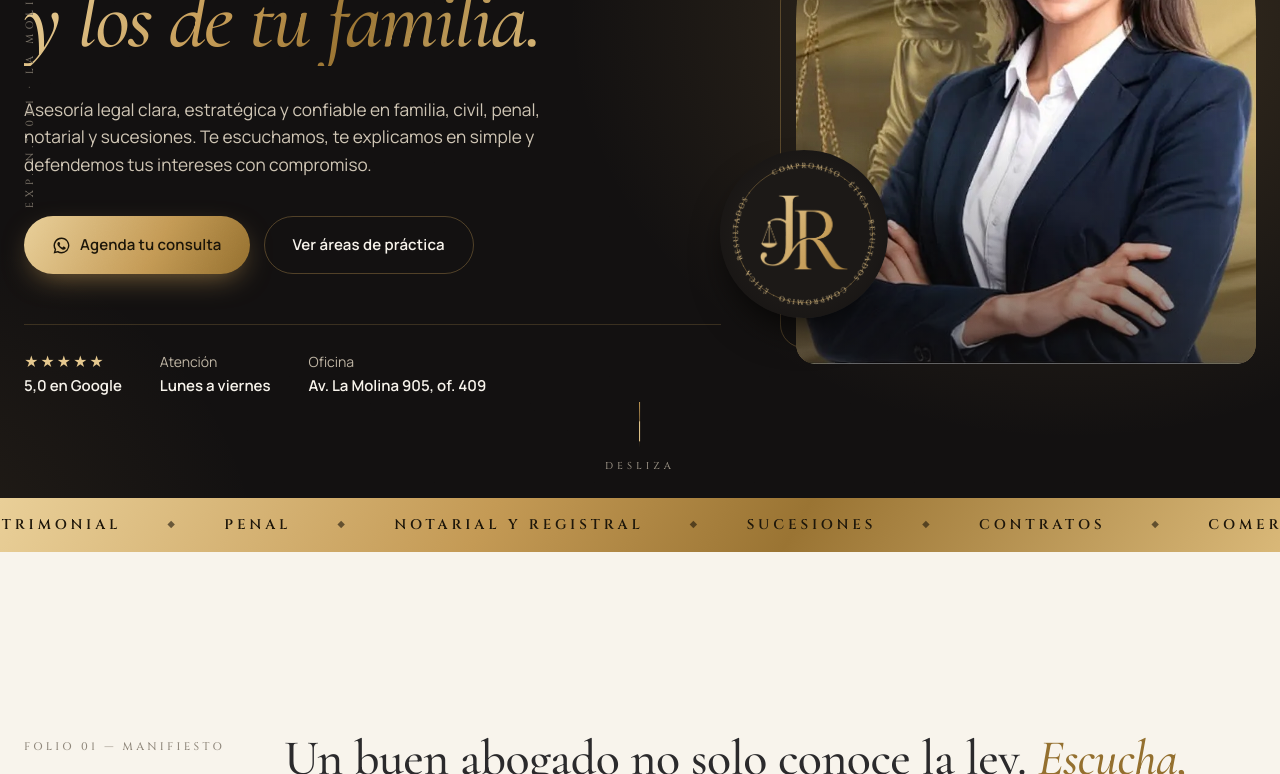
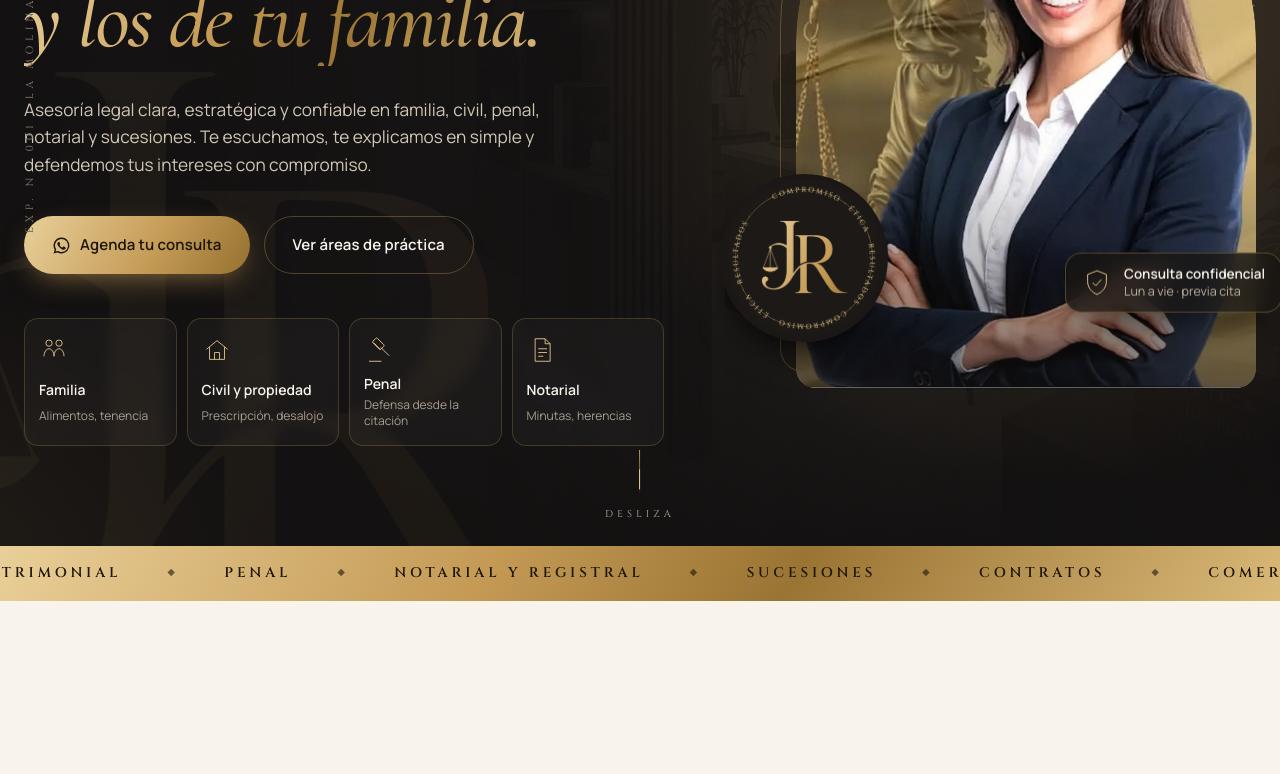
Before and after one commit to kymesolutions-ux/kyme, a plain HTML site: page demos/johana-rodas/index.html in a window 1280 px wide. Shown: the part 385-1159 px from the top of the page. Drawn offline with nearby package versions, Linux system fonts and the light colour scheme.

Commit message:
Demo Johana Rodas: hero más lleno (fondo de oficina, servicios con íconos, tarjetas flotantes)
Co-Authored-By: Claude Opus 5.5 <noreply@anthropic.com>

```diff
--- a/demos/johana-rodas/index.html
+++ b/demos/johana-rodas/index.html
@@ -82,7 +82,7 @@ button{font:inherit;cursor:pointer;border:0;background:none;color:inherit}
 /* ---------- precarga ---------- */
 .pre{position:fixed;inset:0;z-index:200;background:var(--onyx);display:grid;place-items:center;transition:transform 1s cubic-bezier(.76,0,.24,1)}
 .pre-in{display:grid;justify-items:center;gap:22px}
-.pre .mono{width:150px;background:linear-gradient(to top,var(--gold) 50%,rgba(230,200,141,.12) 50%);background-size:100% 200%;background-position:0 0;animation:llena 1.2s cubic-bezier(.6,0,.2,1) forwards}
+.pre .mono{width:150px;background:linear-gradient(to top,var(--gold) 50%,rgba(230,200,141,.12) 50%);background-size:100% 200%;background-position:0 0;animation:llena .85s cubic-bezier(.6,0,.2,1) forwards}
 @keyframes llena{to{background-position:0 100%}}
 .pre-num{font-family:var(--caps);letter-spacing:.4em;font-size:12px;color:#8f877b}
 .pre.fuera{transform:translateY(-100%)}
@@ -161,6 +161,25 @@ button{font:inherit;cursor:pointer;border:0;background:none;color:inherit}
 .hero-datos{display:flex;flex-wrap:wrap;gap:12px 38px;margin-top:50px;padding-top:26px;border-top:1px solid rgba(196,154,85,.22);font-size:14px;color:#bdb3a2}
 .hero-datos b{display:block;color:var(--ivory);font-weight:600;font-size:15px}
 .hero-datos .est{color:var(--gold-hi);letter-spacing:.12em}
+.hero-bg{position:absolute;inset:0;z-index:-3;overflow:hidden}
+.hero-bg img{width:100%;height:100%;object-fit:cover;object-position:50% 40%;opacity:.2;filter:grayscale(1) sepia(.55) contrast(1.1) brightness(.8);transform:scale(1.06)}
+.hero-bg::after{content:"";position:absolute;inset:0;background:linear-gradient(90deg,var(--onyx) 0%,rgba(18,16,16,.92) 38%,rgba(18,16,16,.55) 70%,rgba(18,16,16,.8) 100%),linear-gradient(0deg,var(--onyx) 0%,transparent 30%)}
+.hero-marca{position:absolute;z-index:-1;width:min(720px,60vw);left:-8%;bottom:-14%;opacity:.05;pointer-events:none}
+.hero-serv{list-style:none;display:grid;grid-template-columns:repeat(4,1fr);gap:10px;margin-top:44px;max-width:640px}
+.hero-serv a{display:grid;gap:4px;padding:16px 14px;border-radius:14px;border:1px solid rgba(196,154,85,.25);background:rgba(255,255,255,.03);backdrop-filter:blur(6px);-webkit-backdrop-filter:blur(6px);transition:all .4s var(--ease);height:100%}
+.hero-serv a:hover{border-color:var(--gold);background:rgba(196,154,85,.1);transform:translateY(-4px)}
+.hero-serv svg{width:30px;height:30px;stroke:var(--gold-hi);fill:none;stroke-width:1.4;margin-bottom:6px}
+.hero-serv b{font-size:14px;font-weight:600;color:var(--ivory);line-height:1.25}
+.hero-serv span{font-size:12px;color:#a59c8f;line-height:1.35}
+.flota{position:absolute;z-index:2;display:flex;align-items:center;gap:12px;padding:12px 16px;border-radius:16px;background:rgba(24,21,19,.78);backdrop-filter:blur(12px);-webkit-backdrop-filter:blur(12px);border:1px solid rgba(196,154,85,.35);box-shadow:0 20px 40px -18px #000;color:var(--ivory);font-size:12.5px;line-height:1.3;animation:flota 6s ease-in-out infinite}
+.flota b{font-weight:600;font-size:13.5px;display:block}
+.flota i{font-style:normal;color:var(--gold-hi);letter-spacing:2px;display:block;font-size:11px}
+.flota.f1{top:11%;left:-46px}
+.flota.f1>b{font-family:var(--serif);font-size:34px;line-height:1;color:var(--gold-hi)}
+.flota.f2{bottom:12%;right:-26px;animation-delay:-3s;color:#bdb3a2}
+.flota.f2 svg{width:30px;height:30px;stroke:var(--gold-hi);fill:none;stroke-width:1.5;flex:none}
+.flota.f2 b{color:var(--ivory)}
+@keyframes flota{0%,100%{transform:translateY(0)}50%{transform:translateY(-8px)}}
 .riel{position:absolute;left:22px;top:50%;transform:translateY(-50%) rotate(180deg);writing-mode:vertical-rl;font-family:var(--caps);font-size:10.5px;letter-spacing:.45em;color:#6f685e}
 .riel.der{left:auto;right:22px;transform:translateY(-50%)}
 .retrato{position:relative;justify-self:end;width:min(460px,100%);margin:0}
@@ -382,11 +401,15 @@ button{font:inherit;cursor:pointer;border:0;background:none;color:inherit}
 .js .h2.split.en .ln>span{transform:none}
 
 /* ---------- responsive ---------- */
-@media (max-width:1100px){.riel{display:none}.team{grid-template-columns:repeat(2,1fr)}}
+@media (max-width:1100px){.flota.f2{right:-8px}.riel{display:none}.team{grid-template-columns:repeat(2,1fr)}}
 @media (max-width:980px){
   .hero-grid,.ori-grid,.faq-grid,.con-grid,.manif-grid{grid-template-columns:1fr}
-  .retrato{justify-self:center;width:min(340px,82%);order:-1;margin:0 0 10px 24px}
+  .retrato{justify-self:center;width:min(300px,72%);order:-1;margin:0 0 4px 24px}
   .sello{width:118px;left:-44px;bottom:26px}
+.flota.f1{left:-14px;top:8%;padding:10px 12px}.flota.f1>b{font-size:28px}
+  .flota.f2{right:-14px;bottom:8%;padding:10px 12px}
+  .hero-serv{grid-template-columns:repeat(2,1fr);margin-top:34px}
+  .hero-marca{width:90vw;left:-30%;bottom:-6%}
   .sello text{font-size:13px}
   .hero{padding-top:110px}
   .ficha{position:relative;top:0;min-height:0}
@@ -412,6 +435,8 @@ button{font:inherit;cursor:pointer;border:0;background:none;color:inherit}
   .wrap{width:calc(100% - 32px)}
   .marca b{font-size:13.5px}.marca small{font-size:8.5px;letter-spacing:.34em}.marca .mono{width:40px}
   .hero .ctas .btn{width:100%;justify-content:center}
+  .flota.f2{display:none}
+  .hero-serv a{padding:14px 12px}
   .team{gap:14px}
   .m-txt h3{font-size:22px}.m-txt p{font-size:13.5px}
   .bento{grid-template-columns:1fr}
@@ -458,6 +483,8 @@ button{font:inherit;cursor:pointer;border:0;background:none;color:inherit}
 <main>
 <!-- ================= HERO ================= -->
 <section class="hero osc" id="inicio" aria-labelledby="hT">
+  <div class="hero-bg" aria-hidden="true"><picture><source srcset="img/oficina.webp" type="image/webp"><img src="img/oficina.jpg" alt="" width="1400" height="1050"></picture></div>
+  <i class="mono hero-marca" aria-hidden="true"></i>
   <span class="riel" aria-hidden="true">EXP. N.° 001 · LA MOLINA · LIMA</span>
   <span class="riel der" aria-hidden="true">COMPROMISO · ÉTICA · RESULTADOS</span>
   <div class="wrap hero-grid">
@@ -472,14 +499,17 @@ button{font:inherit;cursor:pointer;border:0;background:none;color:inherit}
         </a>
         <a class="btn btn-linea mag" href="#areas">Ver áreas de práctica</a>
       </div>
-      <div class="hero-datos">
-        <div><span class="est">★★★★★</span><b>5,0 en Google</b></div>
-        <div>Atención<b>Lunes a viernes</b></div>
-        <div>Oficina<b>Av. La Molina 905, of. 409</b></div>
-      </div>
+      <ul class="hero-serv" aria-label="Servicios principales">
+        <li><a href="#areas"><svg viewBox="0 0 48 48" aria-hidden="true"><circle cx="16" cy="13" r="5"/><circle cx="32" cy="13" r="5"/><path d="M8 34c0-7 4-12 8-12s8 5 8 12M24 34c0-7 4-12 8-12s8 5 8 12"/></svg><b>Familia</b><span>Alimentos, tenencia</span></a></li>
+        <li><a href="#areas"><svg viewBox="0 0 48 48" aria-hidden="true"><path d="M7 23L24 9l17 14M12 19v20h24V19M20 39V28h8v11"/></svg><b>Civil y propiedad</b><span>Prescripción, desalojo</span></a></li>
+        <li><a href="#areas"><svg viewBox="0 0 48 48" aria-hidden="true"><rect x="14" y="9" width="18" height="10" rx="2" transform="rotate(45 23 14)"/><path d="M15.5 12.5l11 11M27 20l13 13M8 42h20"/></svg><b>Penal</b><span>Defensa desde la citación</span></a></li>
+        <li><a href="#areas"><svg viewBox="0 0 48 48" aria-hidden="true"><path d="M13 6h16l8 8v28H13z"/><path d="M29 6v8h8M18 22h14M18 28h14M18 34h8"/></svg><b>Notarial</b><span>Minutas, herencias</span></a></li>
+      </ul>
     </div>
     <figure class="retrato">
       <div class="arco"><picture><source srcset="img/retrato.webp" type="image/webp"><img src="img/retrato.jpg" alt="Abogada del Estudio Legal Johana Rodas" width="800" height="939" fetchpriority="high"></picture></div>
+      <a class="flota f1" href="https://www.google.com/maps?cid=2740321370243333905" target="_blank" rel="noopener"><b>5,0</b><span><i>★★★★★</i>Reseñas en Google</span></a>
+      <div class="flota f2"><svg viewBox="0 0 48 48" aria-hidden="true"><path d="M24 5l15 6v11c0 10-6.5 17-15 21-8.5-4-15-11-15-21V11z"/><path d="M17 24l5 5 9-10"/></svg><span><b>Consulta confidencial</b>Lun a vie · previa cita</span></div>
       <div class="sello" aria-hidden="true">
         <svg viewBox="0 0 300 300"><defs><path id="c" d="M150,150 m-118,0 a118,118 0 1,1 236,0 a118,118 0 1,1 -236,0"/></defs><text><textPath href="#c">COMPROMISO · ÉTICA · RESULTADOS · COMPROMISO · ÉTICA · RESULTADOS ·</textPath></text></svg>
         <i class="mono shine"></i>
@@ -755,7 +785,7 @@ button{font:inherit;cursor:pointer;border:0;background:none;color:inherit}
   if(root.classList.contains('sin-pre')||RM){pre.style.display='none';arranca()}
   else{
     var t0=performance.now(), pn=$('preN');
-    requestAnimationFrame(function tick(t){var p=Math.min(1,Math.max(0,(t-t0)/1200));pn.textContent=String(Math.round(p*100)).padStart(3,'0');
+    requestAnimationFrame(function tick(t){var p=Math.min(1,Math.max(0,(t-t0)/850));pn.textContent=String(Math.round(p*100)).padStart(3,'0');
       if(p<1)requestAnimationFrame(tick);else{pre.classList.add('fuera');setTimeout(arranca,250);setTimeout(function(){pre.style.display='none'},1100)}});
     try{sessionStorage.setItem('jr-pre','1')}catch(e){}
   }
```
